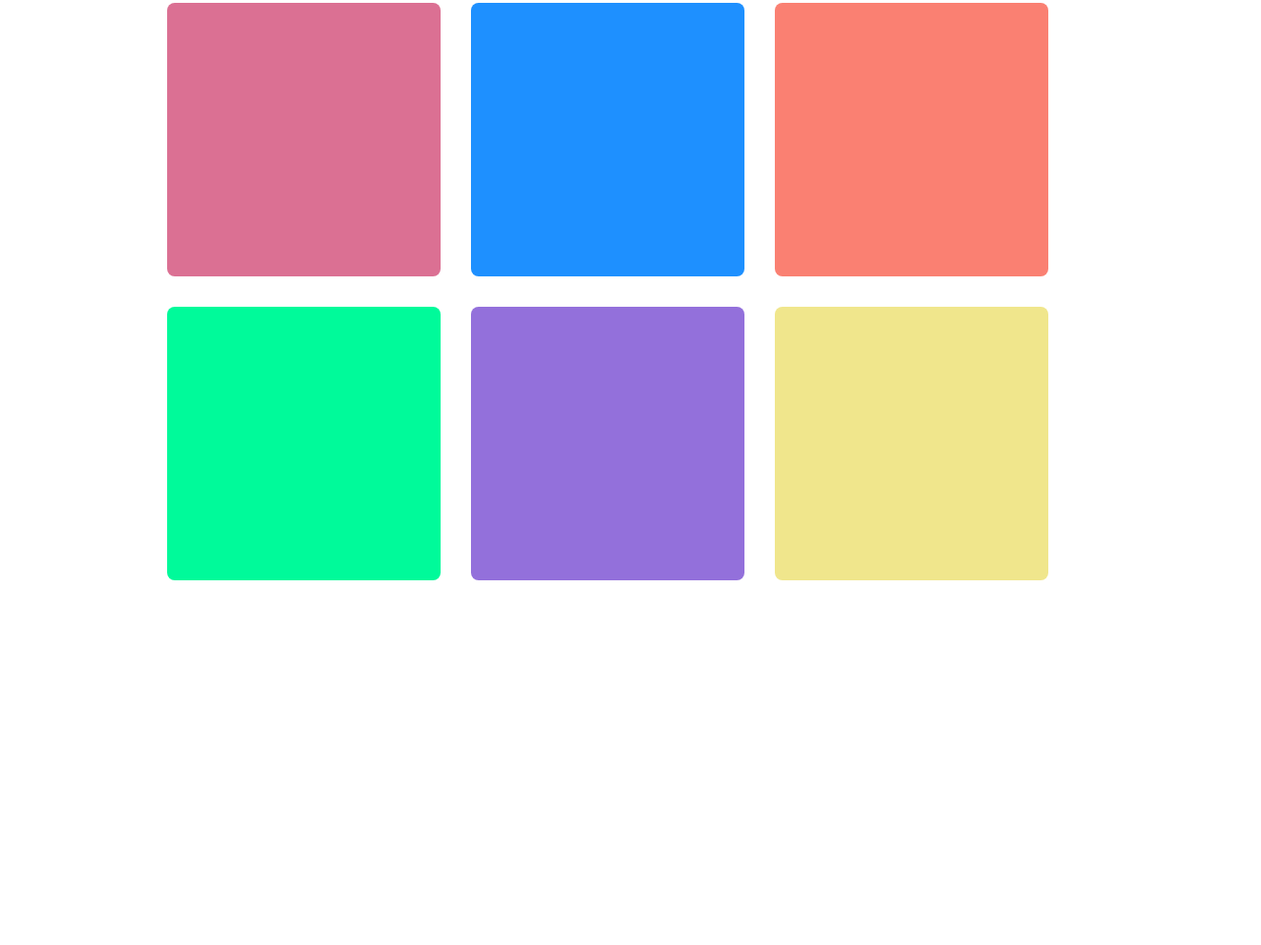
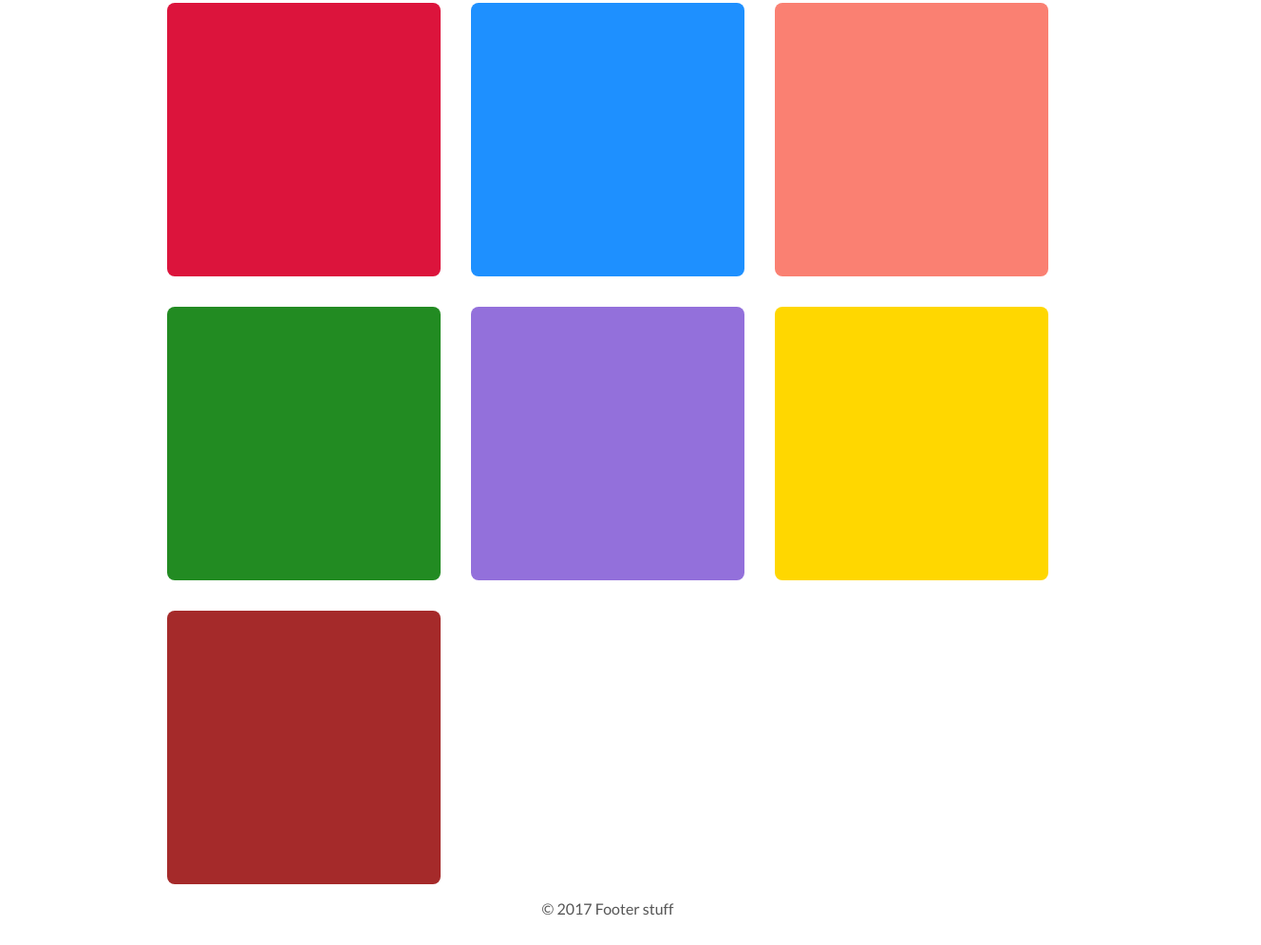
Before and after one commit to mcgeorgiev/ui-design-templates, a plain HTML site: page home.html in a window 1280 px wide. Shown: the part 263-1258 px from the top of the page at 95% size, 1328 px wide, since content can reach past the window. Before the commit the page ends 890 px from the top, so only its background shows below. Drawn offline with Linux system fonts and the light colour scheme.

Commit message:
correct footer

```diff
--- a/home.html
+++ b/home.html
@@ -18,6 +18,7 @@
 
   body {
     width: 100%;
+    min-height: 100%;
     font-family: 'Lato', sans-serif;
   }
 
@@ -48,7 +49,7 @@
   }
 
   #red {
-    background-color: palevioletred;
+    background-color: crimson;
   }
   #blue {
     background-color: dodgerblue;
@@ -57,13 +58,16 @@
     background-color: salmon;
   }
   #green {
-    background-color: mediumspringgreen;
+    background-color: forestgreen;
   }
   #purple {
     background-color: mediumpurple;
   }
   #yellow {
-    background-color: khaki;
+    background-color: gold;
+  }
+  #brown {
+    background-color: brown;
   }
 
 
@@ -135,6 +139,16 @@
       background-color: #dddddd;
   }
 
+  #footer {
+    border-style: solid;
+    clear: both;
+    position: relative;
+    z-index: 10;
+    height: 3em;
+    margin: -3em ;
+    text-align: center;
+  }
+
   </style>
 </head>
 
@@ -197,8 +211,20 @@
           </div>
         </div>
       </div>
+      <div class="square">
+        <div class="image" id="brown">
+          <div class="overlay">
+          <p>Brown</p>
+          </div>
+        </div>
+      </div>
     </div>
   </div>
 
 </body>
+
+<div id="footer">
+  <p>&copy; 2017 Footer stuff</p>
+</div>
+
 </html>
```
